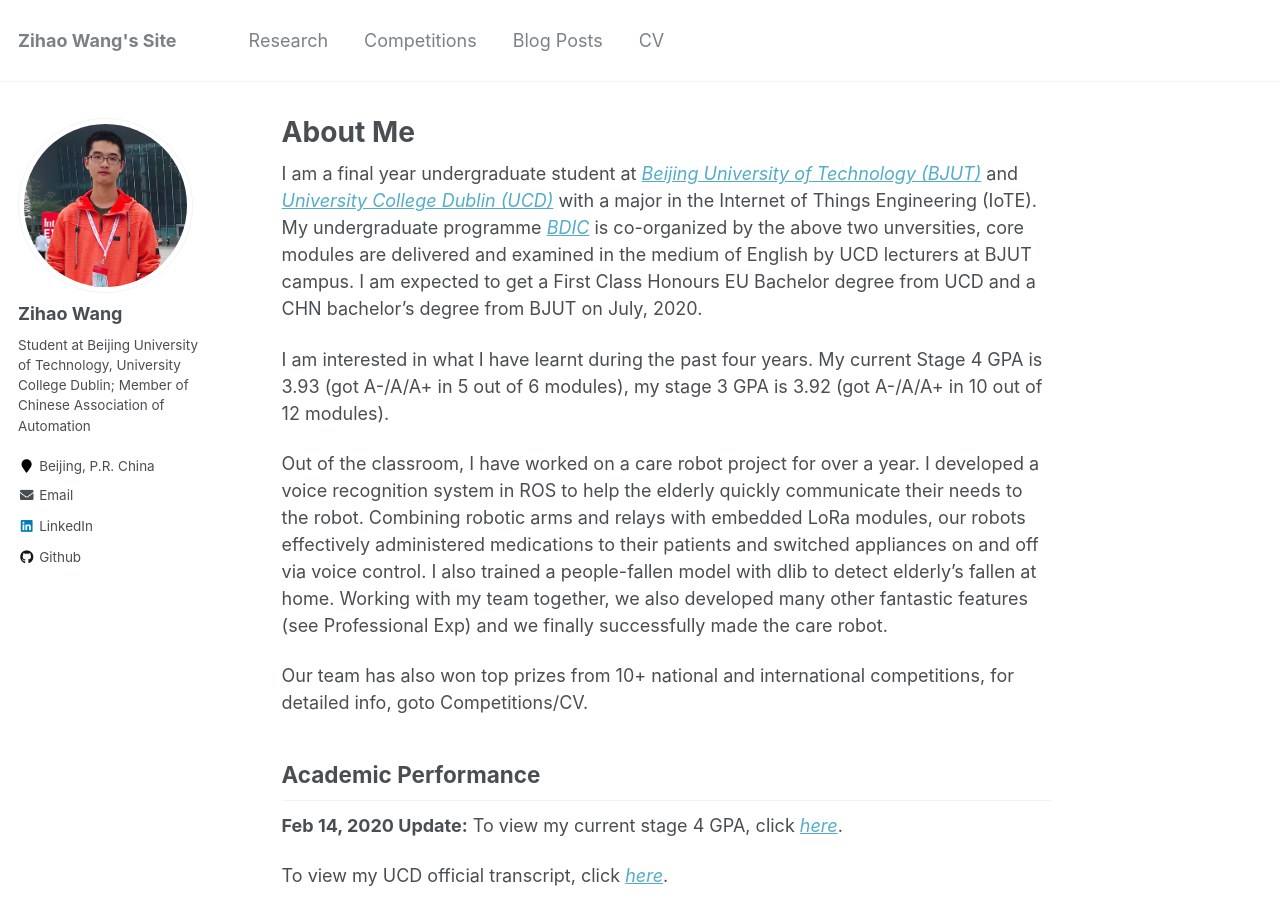
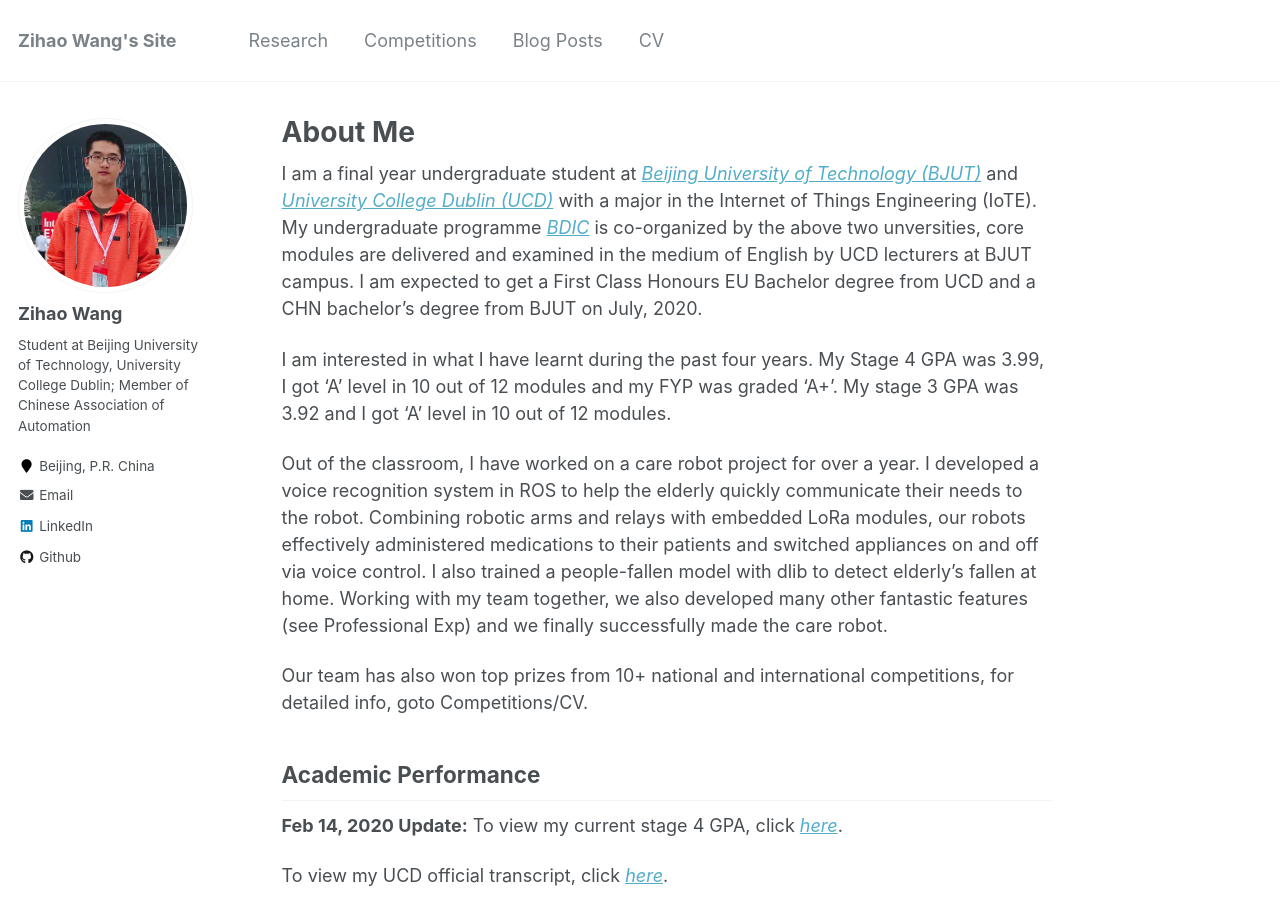
Before and after one commit to wzh1998/wzh1998.github.io, a Jekyll site: the page built from _pages/about.md, in a window 1280 px wide and 900 px high. Built offline with Jekyll 4.4.1, drawn with Linux system fonts in a browser that asks for light colours; formulas are drawn with MathJax 3.

Commit message:
Update Self Intro

```diff
--- a/_pages/about.md
+++ b/_pages/about.md
@@ -11,7 +11,7 @@ redirect_from:
 I am a final year undergraduate student at [_Beijing University of Technology (BJUT)_](http://www.bjut.edu.cn/) and [_University College Dublin (UCD)_](http://www.ucd.ie/) with a major in the Internet of Things Engineering (IoTE). My undergraduate programme [_BDIC_](http://www.ucd.ie/bdic/t4media/Understanding%20your%20BDIC%20Award%20-%20180%20Credits%20%28Updated%29.pdf) is co-organized by the above two unversities, core modules are delivered and examined in the medium of English by UCD lecturers at BJUT campus. I am expected to get a First Class Honours EU Bachelor degree from UCD and a CHN bachelor's degree from BJUT on July, 2020.
 <!-- I have received a conditional offer from [_Imperial College London_](http://www.imperial.ac.uk/) and plan to enroll in autumn 2020. -->
 
-I am interested in what I have learnt during the past four years. My current Stage 4 GPA is 3.93 (got A-/A/A+ in 5 out of 6 modules), my stage 3 GPA is 3.92 (got A-/A/A+ in 10 out of 12 modules).
+I am interested in what I have learnt during the past four years. My Stage 4 GPA was 3.99, I got 'A' level in 10 out of 12 modules and my FYP was graded 'A+'. My stage 3 GPA was 3.92 and I got 'A' level in 10 out of 12 modules.
 
 Out of the classroom, I have worked on a care robot project for over a year. I developed a voice recognition system in ROS to help the elderly quickly communicate their needs to the robot. Combining robotic arms and relays with embedded LoRa modules, our robots effectively administered medications to their patients and switched appliances on and off via voice control. I also trained a people-fallen model with dlib to detect elderly's fallen at home. Working with my team together, we also developed many other fantastic features (see Professional Exp) and we finally successfully made the care robot.
 
```
Also changed, not shown: 1 other file.
